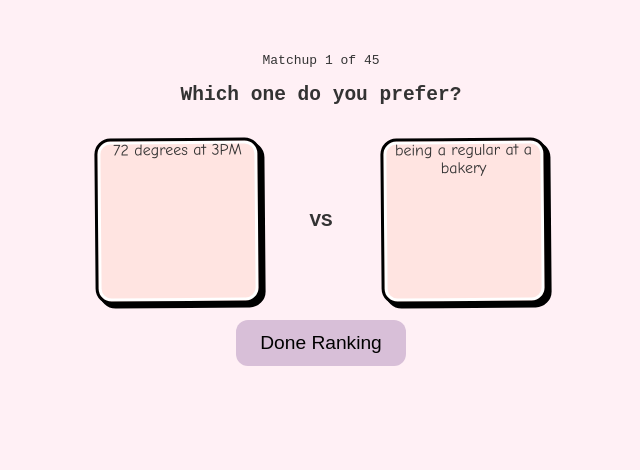
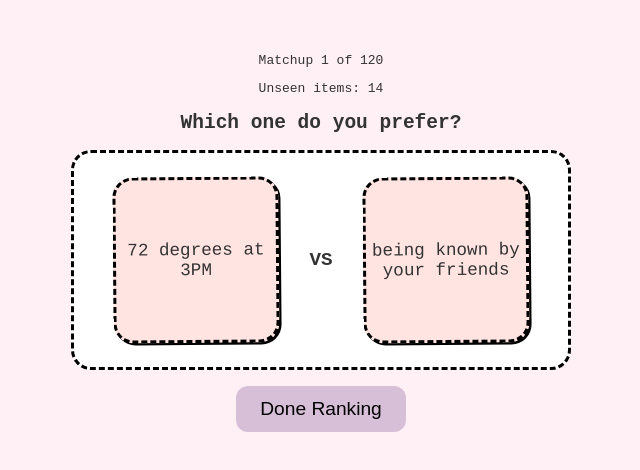
Before and after one commit to emzou/itemshop, a plain HTML site: page index.html in a window 1280 px wide. Both pictures are taken after a click on the button "Start Ranking!". Shown: the whole page, without its empty margins (319-959 px from the left). Drawn offline with Linux system fonts and the light colour scheme.

Commit message:
where are the squigglies

```diff
--- a/index.html
+++ b/index.html
@@ -11,7 +11,8 @@
       <h1> Welcome to the Ranking Game </h1>
       <button id="startButton">Start Ranking!</button>
     </div>
-    <p id="counter" style="margin-bottom: 1rem;"></p>
+    <p id="counter" style="margin-bottom: 0.25rem;"></p>
+    <p id="unseen" style="margin-bottom: 1rem;"></p>
     <div id="matchScreen" style="display: none;">
       <h2>Which one do you prefer?</h2>
       <div id="matchup">
--- a/script.js
+++ b/script.js
@@ -3,6 +3,8 @@ let scores = {};
 let currentPair = [];
 let allPairs = new Set();
 let shownPairs = new Set();
+let seenItems = new Set();
+
 
 
 function updateElo(rA, rB, winner, k = 32) {
@@ -47,13 +49,19 @@ async function loadItems() {
     shownPairs.add(JSON.stringify(pair));
     currentPair = pair;
 
+    // Track what has been seen
+    seenItems.add(pair[0]);
+    seenItems.add(pair[1]);
+
+    // Update interface
     document.getElementById('boxA').textContent = pair[0];
     document.getElementById('boxB').textContent = pair[1];
-
-    // Update counter
     document.getElementById('counter').textContent =
       `Matchup ${shownPairs.size} of ${allPairs.size}`;
+    document.getElementById('unseen').textContent =
+      `Unseen items: ${items.length - seenItems.size}`;
   }
+
 
 
 function handleVote(winnerIndex) {
--- a/style.css
+++ b/style.css
@@ -29,21 +29,29 @@ body {
     display: flex;
     justify-content: space-around;
     align-items: center;
-    margin-top: 2rem;
+    margin-top: 1rem;
+    padding: 1.5rem;
+    border: 3px dashed black; /* squiggly-ish */
+    border-radius: 20px;
+    background: #fff;
   }
 
   .box {
-    border: 3px solid black;
-    border-radius: 16px;
+    border: 3px dashed black;
     background: #ffe4e1;
     width: 160px;
     height: 160px;
-    font-family: 'Comic Sans MS', cursive;
-    box-shadow:
-      inset 0 0 0 3px white,
-      4px 4px 0 black;
+    display: flex;
+    justify-content: center;
+    align-items: center;
+    font-size: 1.1rem;
+    font-family: monospace;
+    border-radius: 20px;
+    cursor: pointer;
+    box-shadow: 2px 2px 0px black;
     transform: rotate(-0.5deg);
   }
+
 
 
   .box:hover {
```
Also changed, not shown: list.txt.
